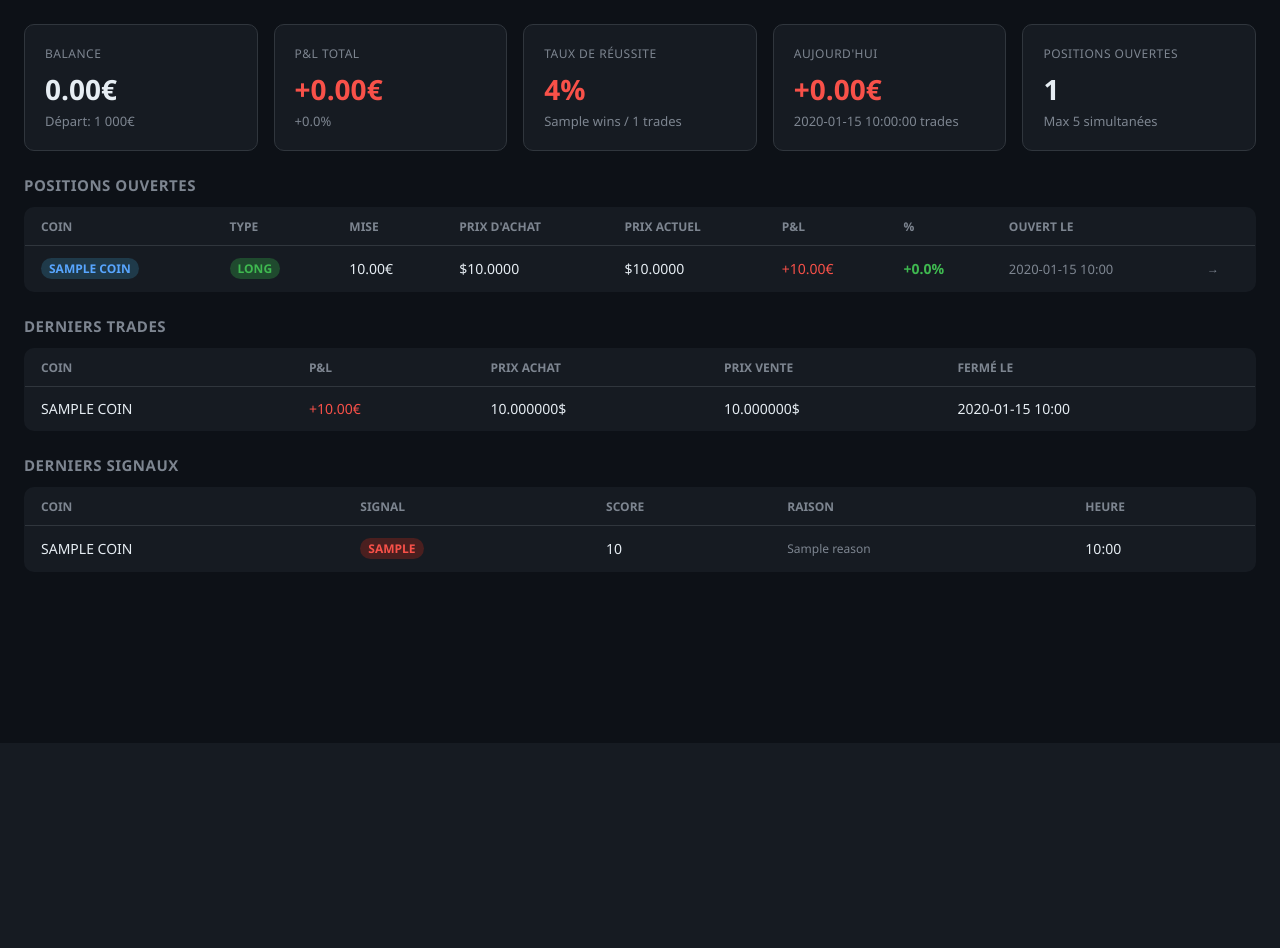
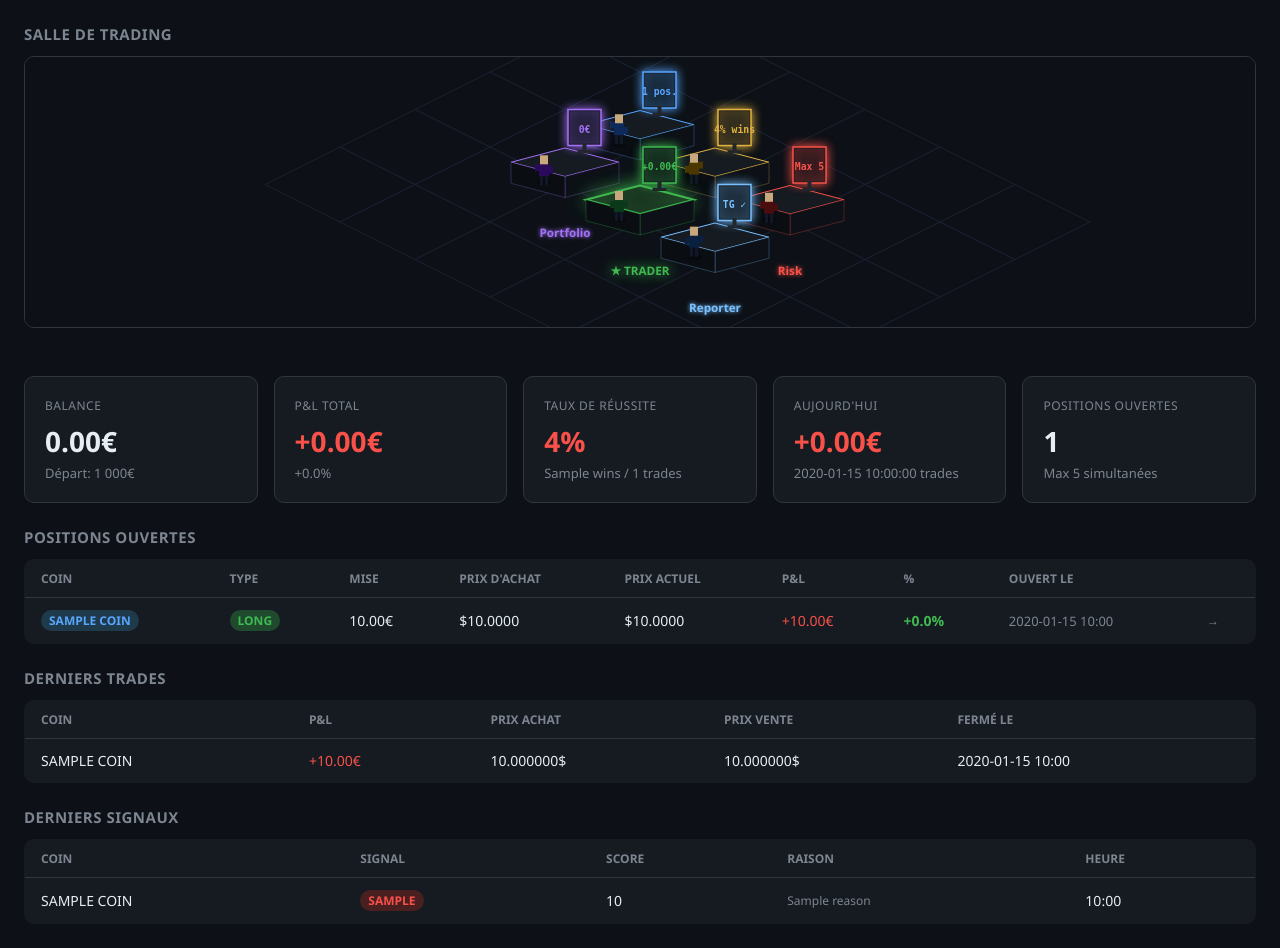
Before and after one commit to Zykssou/trading-bot-, a Flask app: template web/templates/dashboard.html in a window 1280 px wide. Shown: the part 57-1005 px from the top of the page. Before the commit the page ends 616 px from the top, so only its background shows below. Run offline with Flask 3, Linux system fonts and the light colour scheme; the template is opened without the code that fills it: most values are stand-ins (such as "Sample title", 1, 10 or a date in 2020).

Commit message:
feat: salle de trading pixel art isométrique sur le dashboard

```diff
--- a/web/templates/dashboard.html
+++ b/web/templates/dashboard.html
@@ -44,6 +44,148 @@
     <span>En ligne · Mis à jour à {{ last_update }}</span>
   </div>
 </div>
+
+<div class="section" style="padding-top:24px">
+  <h2>Salle de trading</h2>
+  <div style="background:#0d1117;border:1px solid #30363d;border-radius:10px;overflow:hidden">
+    <canvas id="tradingFloor" height="270" style="width:100%;display:block"></canvas>
+  </div>
+</div>
+
+<script>
+(function(){
+  const canvas = document.getElementById('tradingFloor');
+  canvas.width = canvas.offsetWidth || 900;
+  const ctx = canvas.getContext('2d');
+  const W = canvas.width, H = canvas.height;
+  const TW = Math.min(150, W / 4.5);
+  const TH = TW * 0.5;
+  const OX = W / 2, OY = TH * 1.2;
+
+  const balanceStat = "{{ '%.0f'|format(balance) }}€";
+  const pnlStat = "{{ '%+.2f'|format(pnl) }}€";
+  const posStat = {{ positions|length }} + " pos.";
+  const winStat = "{{ win_rate }}% wins";
+
+  const AGENTS = [
+    { gx:0, gy:0, name:"Scanner",    stat:posStat,    color:"#58a6ff", body:"#0d2a5a" },
+    { gx:1, gy:0, name:"Analyste",   stat:winStat,    color:"#e3b341", body:"#4a3800" },
+    { gx:2, gy:0, name:"Risk",       stat:"Max 5",    color:"#f85149", body:"#4a0d0d" },
+    { gx:0, gy:1, name:"Portfolio",  stat:balanceStat,color:"#a371f7", body:"#2a0a5a" },
+    { gx:1, gy:1, name:"★ TRADER",   stat:pnlStat,    color:"#3fb950", body:"#0a3a1a", star:true },
+    { gx:2, gy:1, name:"Reporter",   stat:"TG ✓",    color:"#79c0ff", body:"#0a2040" },
+  ];
+
+  function toScreen(gx, gy) {
+    return { x: OX + (gx - gy) * TW / 2, y: OY + (gx + gy) * TH / 2 };
+  }
+
+  function diamond(cx, cy, hw, hh, fill, stroke) {
+    ctx.fillStyle = fill; ctx.strokeStyle = stroke; ctx.lineWidth = 1;
+    ctx.beginPath();
+    ctx.moveTo(cx, cy-hh); ctx.lineTo(cx+hw, cy);
+    ctx.lineTo(cx, cy+hh); ctx.lineTo(cx-hw, cy);
+    ctx.closePath(); ctx.fill(); ctx.stroke();
+  }
+
+  function drawDesk(sx, sy, color, star) {
+    const dw = TW*0.72, dh = TH*0.38, dp = TH*0.28;
+    ctx.shadowColor = star ? color : 'transparent';
+    ctx.shadowBlur = star ? 18 : 0;
+    // top
+    ctx.fillStyle = star ? '#182e1e' : '#161b22';
+    ctx.strokeStyle = color; ctx.lineWidth = star ? 2 : 1;
+    ctx.beginPath();
+    ctx.moveTo(sx, sy-dh); ctx.lineTo(sx+dw/2, sy-dh/2);
+    ctx.lineTo(sx, sy);    ctx.lineTo(sx-dw/2, sy-dh/2);
+    ctx.closePath(); ctx.fill(); ctx.stroke();
+    ctx.shadowBlur = 0;
+    // right face
+    ctx.fillStyle = '#0d1117';
+    ctx.beginPath();
+    ctx.moveTo(sx, sy); ctx.lineTo(sx+dw/2, sy-dh/2);
+    ctx.lineTo(sx+dw/2, sy-dh/2+dp); ctx.lineTo(sx, sy+dp);
+    ctx.closePath(); ctx.fill();
+    ctx.strokeStyle = color+'44'; ctx.lineWidth=1; ctx.stroke();
+    // left face
+    ctx.fillStyle = '#0a0d12';
+    ctx.beginPath();
+    ctx.moveTo(sx, sy); ctx.lineTo(sx-dw/2, sy-dh/2);
+    ctx.lineTo(sx-dw/2, sy-dh/2+dp); ctx.lineTo(sx, sy+dp);
+    ctx.closePath(); ctx.fill(); ctx.stroke();
+  }
+
+  function drawMonitor(sx, sy, color, stat) {
+    const mw = TW*0.22, mh = TH*0.48;
+    ctx.shadowColor = color; ctx.shadowBlur = 10;
+    ctx.fillStyle = '#0d1117';
+    ctx.strokeStyle = color; ctx.lineWidth = 1.5;
+    ctx.fillRect(sx-mw/2, sy-mh, mw, mh);
+    ctx.strokeRect(sx-mw/2, sy-mh, mw, mh);
+    ctx.fillStyle = color+'18';
+    ctx.fillRect(sx-mw/2+2, sy-mh+2, mw-4, mh-4);
+    ctx.shadowBlur = 0;
+    ctx.fillStyle = color;
+    ctx.font = `bold ${Math.max(7, TW*0.065)}px monospace`;
+    ctx.textAlign = 'center';
+    ctx.fillText(stat, sx, sy - mh*0.35);
+    if (frame % 80 < 40) {
+      ctx.fillStyle = color; ctx.fillRect(sx-3, sy-mh*0.1, 6, 2);
+    }
+    ctx.fillStyle = '#21262d';
+    ctx.fillRect(sx-2, sy-2, 4, 7);
+    ctx.fillRect(sx-7, sy+5, 14, 3);
+  }
+
+  function drawChar(sx, sy, bodyColor, offset) {
+    const bob = Math.sin((frame + offset) * 0.06) * 1.8;
+    const arm = Math.sin((frame + offset) * 0.14) * 3;
+    ctx.fillStyle = 'rgba(0,0,0,0.25)';
+    ctx.beginPath(); ctx.ellipse(sx, sy+2, 7, 2.5, 0, 0, Math.PI*2); ctx.fill();
+    ctx.fillStyle = bodyColor;
+    ctx.fillRect(sx-5, sy-19+bob, 10, 13);
+    ctx.fillStyle = '#c8a87c';
+    ctx.fillRect(sx-4, sy-27+bob, 8, 9);
+    ctx.fillStyle = bodyColor;
+    ctx.fillRect(sx-9, sy-17+bob+arm, 4, 7);
+    ctx.fillRect(sx+5, sy-17+bob-arm, 4, 7);
+    ctx.fillStyle = '#111827';
+    ctx.fillRect(sx-4, sy-6+bob, 3, 9);
+    ctx.fillRect(sx+1, sy-6+bob, 3, 9);
+  }
+
+  let frame = 0;
+  function render() {
+    ctx.clearRect(0,0,W,H);
+    ctx.fillStyle = '#0d1117'; ctx.fillRect(0,0,W,H);
+
+    // floor tiles
+    for (let gy=-1; gy<=3; gy++) for (let gx=-1; gx<=4; gx++) {
+      const s = toScreen(gx-0.5, gy-0.5);
+      diamond(s.x, s.y, TW/2, TH/2, '#0d1117', '#1a2030');
+    }
+
+    // agents sorted back to front
+    const sorted = [...AGENTS].sort((a,b) => (a.gy-b.gy)||((a.gx+a.gy)-(b.gx+b.gy)));
+    for (const ag of sorted) {
+      const s = toScreen(ag.gx, ag.gy);
+      drawDesk(s.x, s.y-8, ag.color, ag.star);
+      drawMonitor(s.x+TW*0.13, s.y-TH*0.52, ag.color, ag.stat);
+      drawChar(s.x-TW*0.14, s.y-4, ag.body, ag.gx*25+ag.gy*50);
+      ctx.shadowColor = ag.color; ctx.shadowBlur = ag.star ? 12 : 4;
+      ctx.fillStyle = ag.color;
+      ctx.font = `bold ${Math.max(9,TW*0.078)}px 'Segoe UI', sans-serif`;
+      ctx.textAlign = 'center';
+      ctx.fillText(ag.name, s.x, s.y+TH*0.7);
+      ctx.shadowBlur = 0;
+    }
+    frame++;
+    requestAnimationFrame(render);
+  }
+  window.addEventListener('resize', () => { canvas.width = canvas.offsetWidth; });
+  render();
+})();
+</script>
 
 <div class="grid">
   <div class="card">
```
